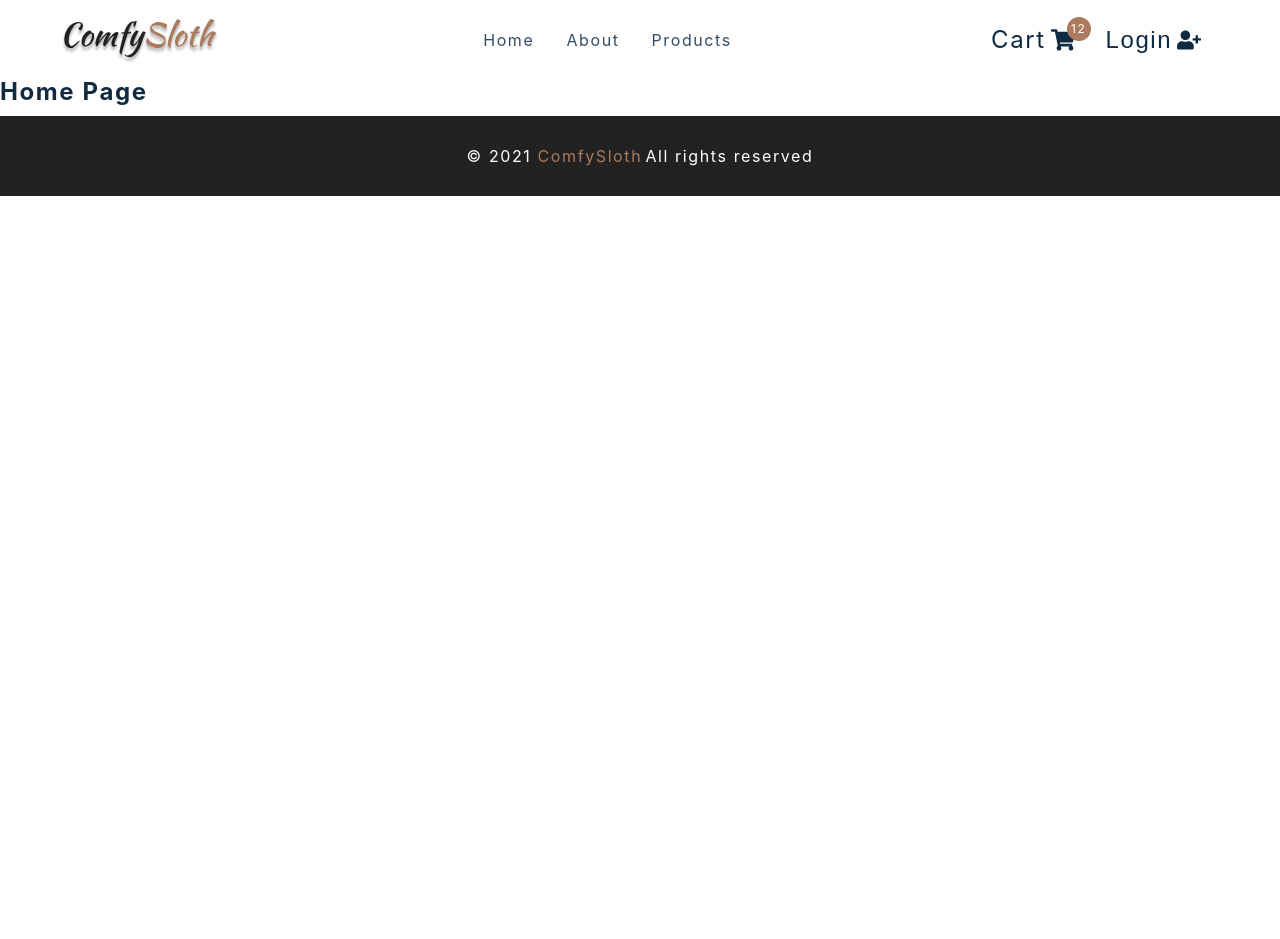
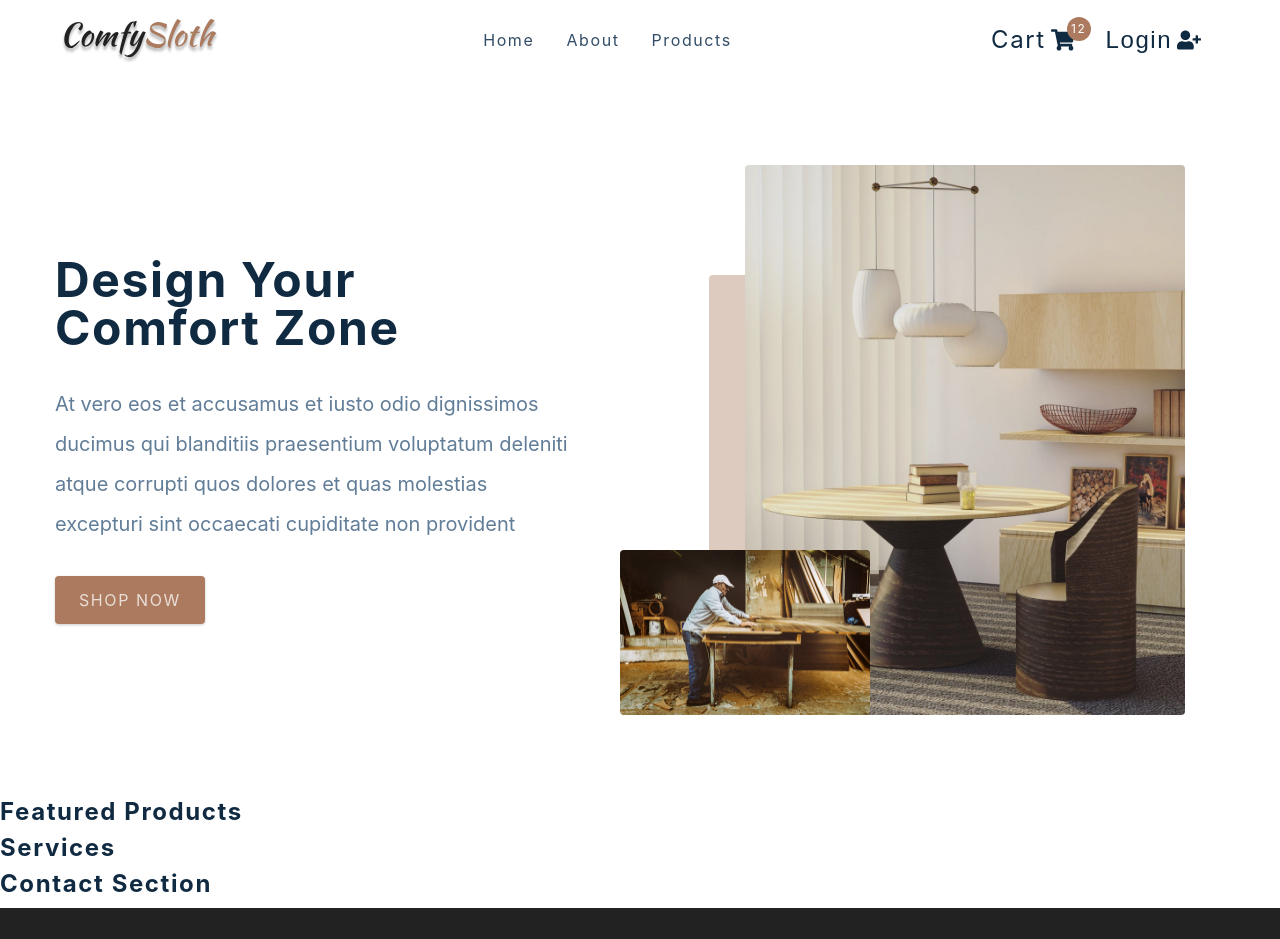
Before and after one commit to mhasanrabbi/comfy-store, a React (Create React App) app: page / in a window 1280 px wide. Shown: the top 939 px of the page. Before the commit the page ends 800 px from the top, so only its background shows below. Built offline with nearby package versions, Linux system fonts and the light colour scheme.

Commit message:
home page -hero section

```diff
--- a/src/components/Hero.js
+++ b/src/components/Hero.js
@@ -5,7 +5,26 @@
 import heroBcg2 from '../assets/hero-bcg-2.jpeg'
 
 const Hero = () => {
-  return <h4>hero</h4>
+  return (
+    <Wrapper className="section-center">
+      <article className="content">
+        <h1>
+          design your <br/>
+          comfort zone
+        </h1>
+        <p>
+          At vero eos et accusamus et iusto odio dignissimos ducimus qui blanditiis praesentium voluptatum deleniti atque corrupti quos dolores et quas molestias excepturi sint occaecati cupiditate non provident
+        </p>
+        <Link to="/products" className='btn hero-btn'>
+          shop now
+        </Link>
+      </article>
+      <article className="img-container">
+        <img src={heroBcg} alt="nice table" className="main-img" />
+        <img src={heroBcg2} alt="person working" className="accent-img" />
+      </article>
+    </Wrapper>
+  )
 }
 
 const Wrapper = styled.section`
--- a/src/pages/HomePage.js
+++ b/src/pages/HomePage.js
@@ -1,7 +1,14 @@
 import React from 'react'
 import { FeaturedProducts, Hero, Services, Contact } from '../components'
 const HomePage = () => {
-  return <h4>home page</h4>
+  return (
+    <main>
+      <Hero />
+      <FeaturedProducts />
+      <Services />
+      <Contact />
+    </main>
+  )
 }
 
 export default HomePage
```
